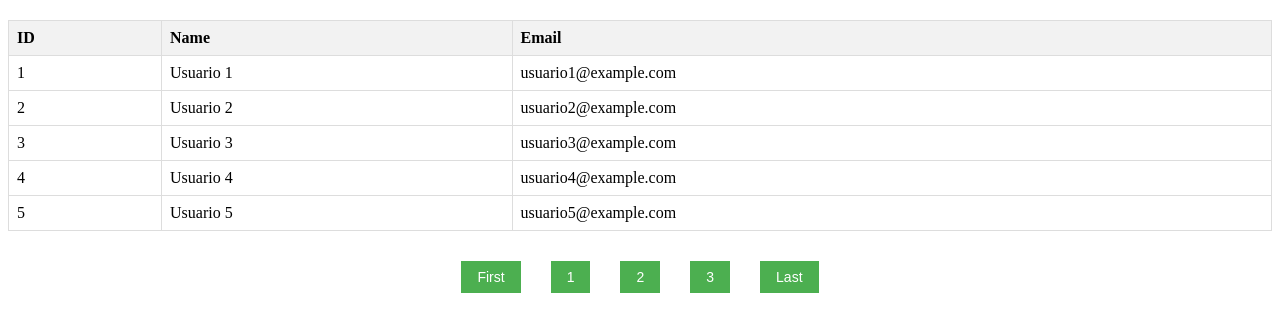
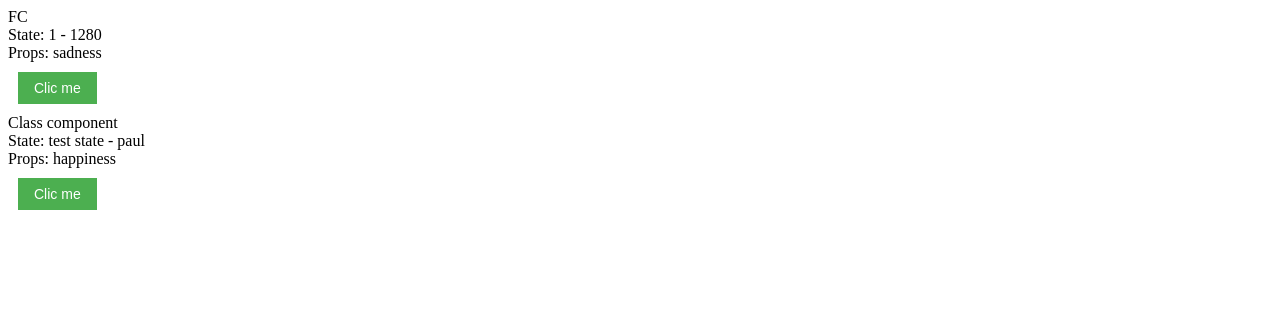
Before and after one commit to yamilzavala/react-interview, a React (Create React App) app: page / in a window 1280 px wide. Shown: the top 332 px of the page. Built offline with nearby package versions, Linux system fonts and the light colour scheme.

Commit message:
class components vs fc - life cycles - implementing both contexts

```diff
--- a/src/App.js
+++ b/src/App.js
@@ -1,6 +1,8 @@
 import LoginForm from "./components/login/LoginForm";
 import User from "./components/user/User";
 import UsersTable from "./components/table/UsersTable";
+import ClassComponent from "./theory/Class-Component";
+import Fc from "./theory/Fc-Component";
 
 function App() {
 
@@ -17,7 +19,12 @@ function App() {
       {/* #2 - Themes */}
       {/* <User/> */}
 
-      <UsersTable />
+      {/* #3 - table with pagination */}
+      {/* <UsersTable /> */}
+
+      {/* theory - class component vs fc components*/}
+      <Fc emotion='sadness'/>
+      <ClassComponent emotion='happiness'/>
     </div>
   );
 }
--- a/src/context/user-context.js
+++ b/src/context/user-context.js
@@ -6,9 +6,7 @@ const users = [
     {id: 2, name: 'user', photo: 'user'},
 ]
 
-const themes = ['dark', 'light']
-
-function Provider({children}) {
+function UserProvider({children}) {
     const [theme, setTheme] = useState('dark');
 
     const handleTheme = (color) => {
@@ -28,5 +26,5 @@ function Provider({children}) {
     )
 }
 
-export {Provider};
+export {UserProvider};
 export default UsersContext;
--- a/src/context/user-table-context.js
+++ b/src/context/user-table-context.js
@@ -16,7 +16,7 @@ const usersData = [
     { id: 12, name: 'Usuario 12', email: 'usuario12@example.com' }
   ];
 
-  function Provider ({children}) {
+  function TableProvider ({children}) {
     const userTableData = {
         usersData
     }
@@ -28,5 +28,5 @@ const usersData = [
     )
   }
 
-  export {Provider}
+  export {TableProvider}
   export default UserTableContext;
--- a/src/index.js
+++ b/src/index.js
@@ -1,14 +1,16 @@
 import React from 'react';
 import ReactDOM from 'react-dom/client';
 import App from './App';
-//import { Provider } from './context/user-context';
-import { Provider } from './context/user-table-context';
+import { UserProvider } from './context/user-context';
+import { TableProvider } from './context/user-table-context';
 
 const el = document.getElementById('root');
 const root = ReactDOM.createRoot(el);
 
 root.render(
-    <Provider>
-        <App />
-    </Provider>
+    <UserProvider>
+        <TableProvider>
+            <App />
+        </TableProvider>
+    </UserProvider>
 );
--- /dev/null
+++ b/src/theory/Class-Component.js
@@ -0,0 +1,49 @@
+import React from 'react'
+
+export default class ClassComponent extends React.Component {
+    //constructor
+    constructor(props) {
+        console.log('Constructor called')
+        super(props)
+        this.state = {
+            test: 'test state',
+            name: 'paul'
+        }
+    }
+
+    //life cycle - Mount
+    //Constructor - render - conponentDidMount
+    conponentDidMount() {
+        this.setState({name: 'juan'})
+        console.log('conponentDidMount called')
+    }
+
+     //life cycle - Update
+     //render - componentDidUpdate
+    componentDidUpdate() {
+        console.log('componentDidUpdate called')
+    }
+
+    //life cycle - Unmount
+     //componentWillUnmount
+     componentWillUnmount() {
+        console.log('componentWillUnmount called')
+     }
+
+    //render
+    render() {
+        const {name, test} = this.state;
+        const {emotion} = this.props;
+        return(
+            <div>
+                Class component
+                <br/>
+                State: {test} - {name}
+                <br/>
+                Props: {emotion}
+                <br/>
+                <button onClick={() => this.setState({test: 'Updated'})}>Clic me</button>
+            </div>
+        )
+    }
+}
--- /dev/null
+++ b/src/theory/Fc-Component.js
@@ -0,0 +1,47 @@
+import React, {useState, useEffect} from 'react';
+
+export default function Fc({emotion}) {
+    const [state, setState] = useState(1)
+    const [windowWidth, setWindowWidth] = useState(window.innerWidth)
+
+   //On every render
+   useEffect(() => {
+    console.log('useEffect every render')
+   })
+
+    //On first render only - similar to lifecycle componentDidMount
+    useEffect(() => {
+        console.log('useEffect On first render only')
+    }, [])
+
+    //On first render and whenever dependency change
+    useEffect(() => {
+        console.log('On first render and whenever dependency change: ', state)
+    }, [state])
+
+    //similar to lifecycle componentWillUnmount
+    useEffect(() => {
+        console.log('attach')
+        window.addEventListener('resize', updateWindowWidth)
+
+        return () => {
+            console.log('detach')
+            window.removeEventListener('resize', updateWindowWidth)
+        }
+    }, [])
+
+
+    const updateWindowWidth = () => {
+        setWindowWidth(window.innerWidth)
+    }
+
+    return (<div>
+        FC
+        <br/>
+        State: {state} - {windowWidth}
+        <br/>
+        Props: {emotion}
+        <br/>
+        <button onClick={() => setState(state + 1)}>Clic me</button>
+    </div>)
+}
```
